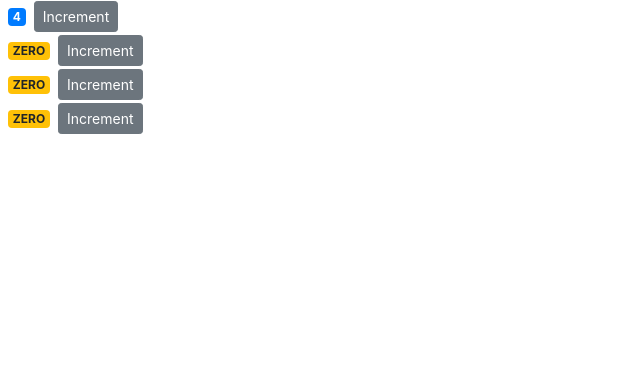
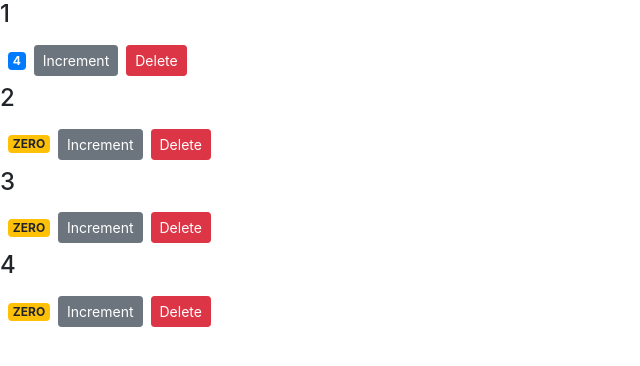
Before and after one commit to alisonhussey/counter-app, a React (Create React App) app: page / in a window 1280 px wide. Shown: the top 366 px of the page, without its empty margins (0-640 px from the left). Built offline with nearby package versions, Linux system fonts and the light colour scheme.

Commit message:
add delete button

```diff
--- a/src/components/counter.jsx
+++ b/src/components/counter.jsx
@@ -6,19 +6,25 @@
   };
 
   handleIncrement = () => {
-    // console.log(product);
     this.setState({ value: this.state.value + 1 });
   };
 
   render() {
     return (
       <div>
+        <h4>{this.props.id}</h4>
         <span className={this.getBadgeClasses()}>{this.formatCount()}</span>
         <button
-          onClick={() => this.handleIncrement}
+          onClick={this.handleIncrement}
           className="btn btn-secondary btn-sm"
         >
           Increment
+        </button>
+        <button
+          onClick={this.props.onDelete}
+          className="btn btn-danger btn-sm m-2"
+        >
+          Delete
         </button>
       </div>
     );
--- a/src/components/counters.jsx
+++ b/src/components/counters.jsx
@@ -10,11 +10,21 @@
       { id: 4, value: 0 },
     ],
   };
+
+  handleDelete = () => {
+    console.log("Event Handler Called");
+  };
+
   render() {
     return (
       <div>
         {this.state.counters.map((counter) => (
-          <Counter key={counter.id} value={counter.value} />
+          <Counter
+            key={counter.id}
+            onDelete={this.handleDelete}
+            value={counter.value}
+            id={counter.id}
+          ></Counter>
         ))}
       </div>
     );
```
